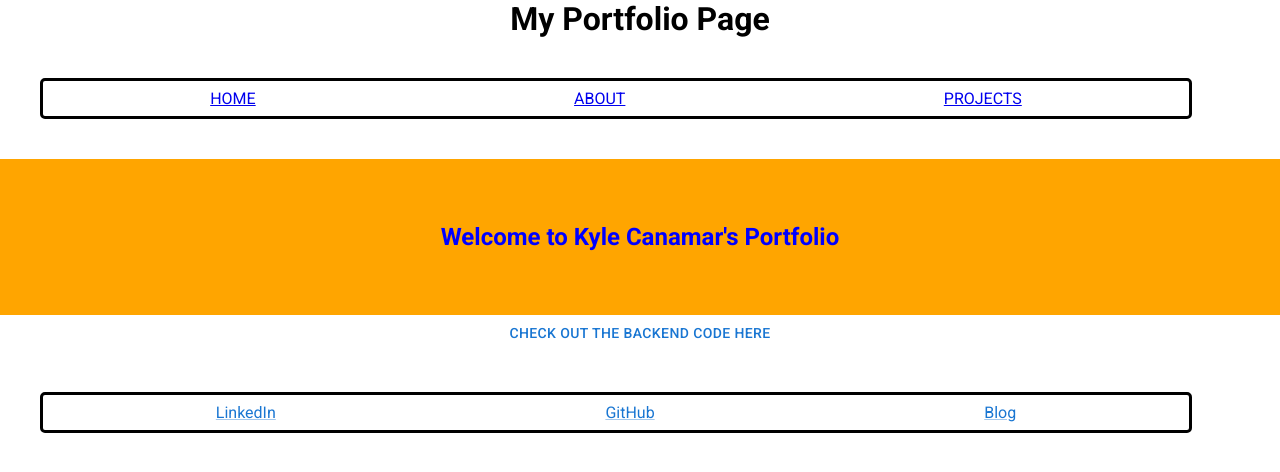
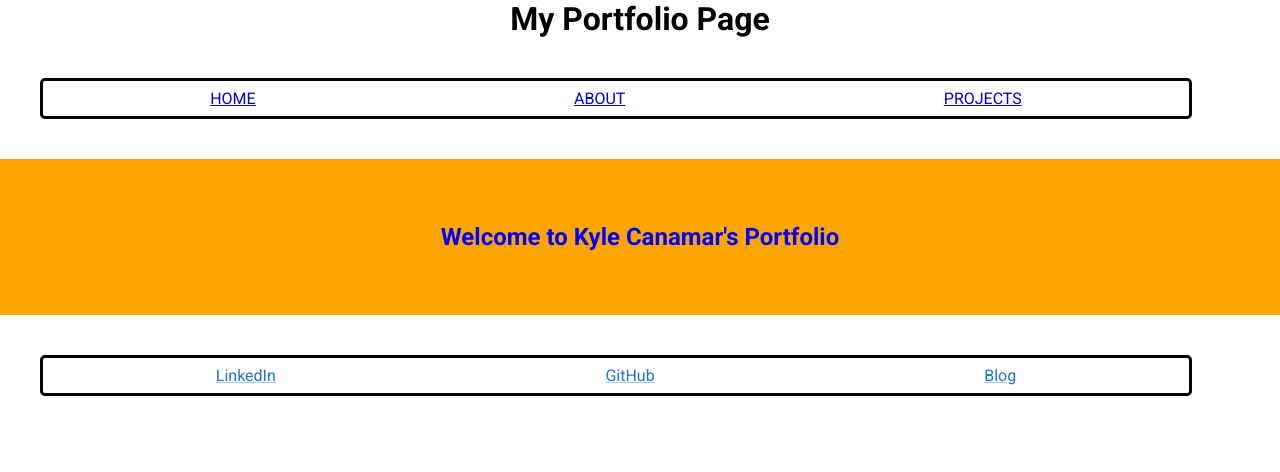
Before and after one commit to kcanamar/portfolio_frontend, a React (Create React App) app: page / in a window 1280 px wide. Shown: the top 472 px of the page. Built offline with nearby package versions, Linux system fonts and the light colour scheme.

Commit message:
updates README

```diff
--- a/src/components/styled-components/Image.js
+++ b/src/components/styled-components/Image.js
@@ -1,7 +1,7 @@
 import styled from "styled-components"
 
 const Image = styled.img`
-    width: auto;
+    width: 100%;
     height: 15rem;
     border-radius: 5px;
 `
--- a/src/pages/Home.js
+++ b/src/pages/Home.js
@@ -15,7 +15,6 @@ export default function Home(props) {
             <Wrapper>
                 <Title>Welcome to Kyle Canamar's Portfolio</Title>
             </Wrapper>
-                <Button to={`https://github.com/kcanamar/portfolio_backend`}>Check Out the Backend Code Here</Button>
         </div>
     )
 }
```
Also changed, not shown: 1 other file (tests, documents, lock files or other folders).
